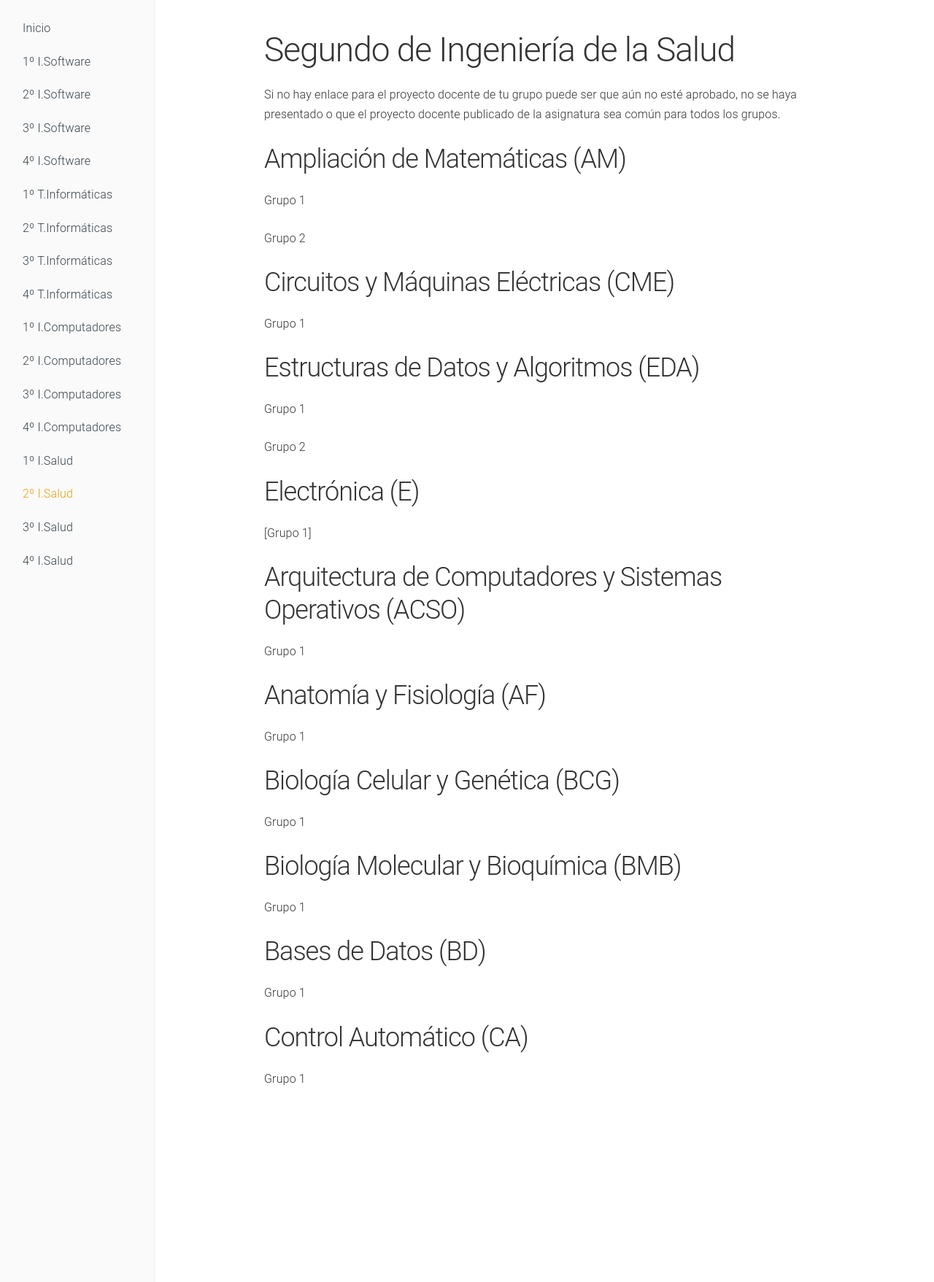
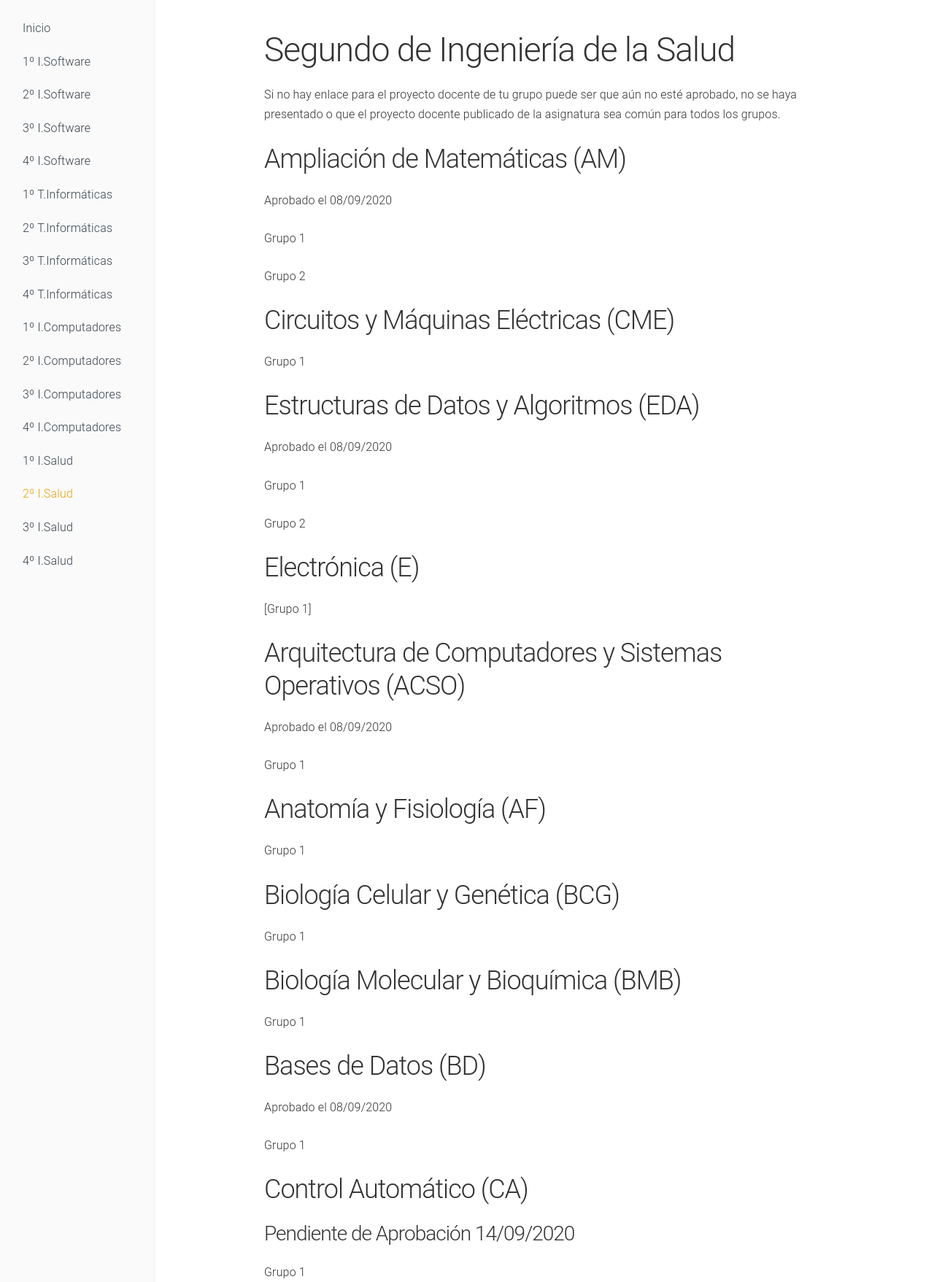
Before and after one commit to dlga/dlgaadaptaciones, a Jekyll site: the page built from 2salud.md, in a window 1280 px wide. Shown: the whole page at 73% size. Built offline with Jekyll 4.4.1, drawn with Linux system fonts in a browser that asks for light colours.

Commit message:
Update 2salud.md

```diff
--- a/2salud.md
+++ b/2salud.md
@@ -9,6 +9,8 @@ navigation: 15
 Si no hay enlace para el proyecto docente de tu grupo puede ser que aún no esté aprobado, no se haya presentado o que el proyecto docente publicado de la asignatura sea común para todos los grupos.
 
 ## Ampliación de Matemáticas (AM)
+
+Aprobado el 08/09/2020
 
 [Grupo 1](https://uses0-my.sharepoint.com/:b:/g/personal/delegacion_etsii_us_es/EXZy5ltdIZ1Ao0_dx4UY-A4BMa_vCVtnjLwAudmYrbtIeA?e=uImt8A)
 
@@ -22,6 +24,8 @@ Si no hay enlace para el proyecto docente de tu grupo puede ser que aún no est
 
 ## Estructuras de Datos y Algoritmos (EDA)
 
+Aprobado el 08/09/2020
+
 [Grupo 1](https://uses0-my.sharepoint.com/:b:/g/personal/delegacion_etsii_us_es/Eezz6W5lrdxHj_0Rn5ETBKkBX76_mSkyIB169X4VHuF81g?e=wcM1K7)
 
 [Grupo 2](https://uses0-my.sharepoint.com/:b:/g/personal/delegacion_etsii_us_es/Ebu1SV_fK11HkA3hki5PvygBdyQ6U6KoMivOTL7nMd3ToA?e=AaUG6D)
@@ -33,6 +37,8 @@ Si no hay enlace para el proyecto docente de tu grupo puede ser que aún no est
 
 
 ## Arquitectura de Computadores y Sistemas Operativos (ACSO)
+
+Aprobado el 08/09/2020
 
 [Grupo 1](https://uses0-my.sharepoint.com/:b:/g/personal/delegacion_etsii_us_es/ES1BYbNETj1InxLMQR46N9cBWRtt4ttRRWyhJbCHgXRNxA?e=DnngkG)
 
@@ -53,9 +59,13 @@ Si no hay enlace para el proyecto docente de tu grupo puede ser que aún no est
 
 ## Bases de Datos (BD)
 
+Aprobado el 08/09/2020
+
 [Grupo 1](https://uses0-my.sharepoint.com/:b:/g/personal/delegacion_etsii_us_es/Ebu1SV_fK11HkA3hki5PvygBdyQ6U6KoMivOTL7nMd3ToA?e=AaUG6D)
 
 
 ## Control Automático (CA)
 
+### Pendiente de Aprobación 14/09/2020
+
 [Grupo 1](https://uses0-my.sharepoint.com/:b:/g/personal/delegacion_etsii_us_es/EYPchmcOtKtLszbUBjM7STMBT01MVDubhjO4AJO4uPFLNw?e=J4V8fW)
```
